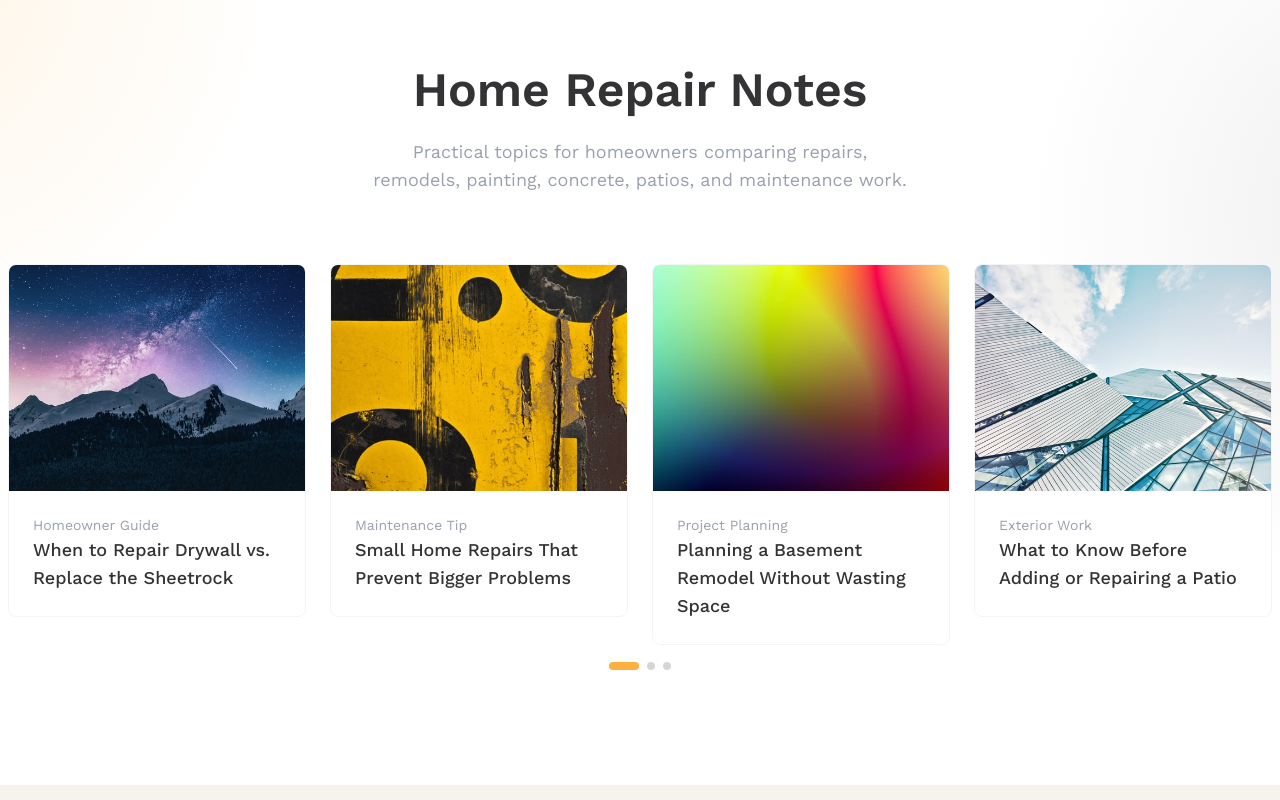
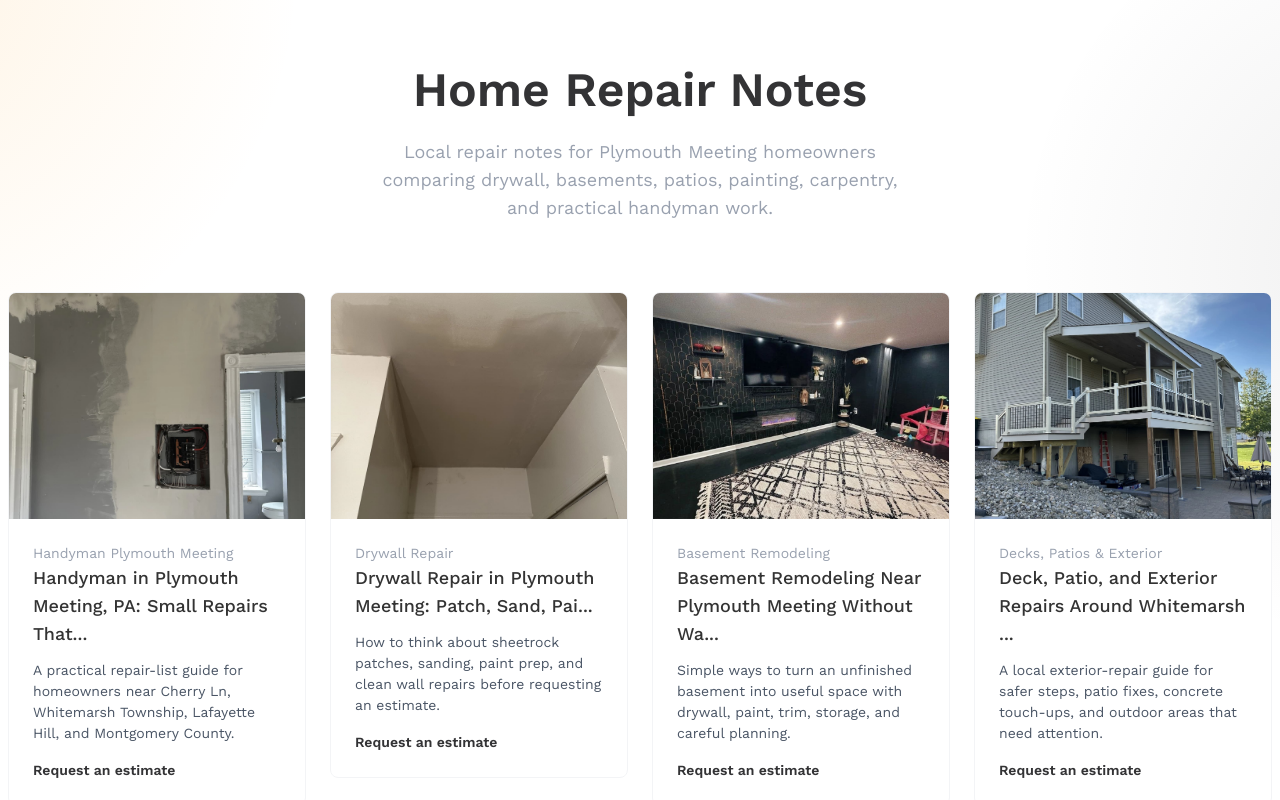
Before and after one commit to Jozaguts/lambert-works, a React (Vite) app: page / in a window 1280 px wide. Shown: the part 4780-5580 px from the top of the page. Built offline with nearby package versions, Linux system fonts and the light colour scheme.

Commit message:
Update blog content and images; replace existing posts with new handyman-related articles and excerpts

```diff
--- a/src/components/blog/Blog.jsx
+++ b/src/components/blog/Blog.jsx
@@ -1,7 +1,7 @@
-import img1 from "../../assets/images/blog/blog-1.jpg";
-import img2 from "../../assets/images/blog/blog-2.jpg";
-import img3 from "../../assets/images/blog/blog-3.jpg";
-import img4 from "../../assets/images/blog/blog-4.jpg";
+import handymanRepairs from "../../assets/images/IMG_6449.jpg";
+import drywallRepair from "../../assets/images/IMG_6898.jpg";
+import basementRemodel from "../../assets/images/IMG-20260401-WA0010.jpg.jpg";
+import exteriorRepairs from "../../assets/images/IMG_7150-1.jpg";
 import { Swiper, SwiperSlide } from "swiper/react";
 import { Pagination } from "swiper/modules";
 import MonoBlog from "./MonoBlog";
@@ -28,51 +28,39 @@ const custom_breakpoints = {
 const blogData = [
   {
     id: 1,
-    image: img1,
-    date: "Homeowner Guide",
-    comments: 0,
-    title: "When to Repair Drywall vs. Replace the Sheetrock",
-    link: "#!",
+    image: handymanRepairs,
+    date: "Handyman Plymouth Meeting",
+    title: "Handyman in Plymouth Meeting, PA: Small Repairs That Keep a Home Moving",
+    excerpt:
+      "A practical repair-list guide for homeowners near Cherry Ln, Whitemarsh Township, Lafayette Hill, and Montgomery County.",
+    link: "#contact",
   },
   {
     id: 2,
-    image: img2,
-    date: "Maintenance Tip",
-    comments: 0,
-    title: "Small Home Repairs That Prevent Bigger Problems",
-    link: "#!",
+    image: drywallRepair,
+    date: "Drywall Repair",
+    title: "Drywall Repair in Plymouth Meeting: Patch, Sand, Paint, and Finish",
+    excerpt:
+      "How to think about sheetrock patches, sanding, paint prep, and clean wall repairs before requesting an estimate.",
+    link: "#contact",
   },
   {
     id: 3,
-    image: img3,
-    date: "Project Planning",
-    comments: 0,
-    title: "Planning a Basement Remodel Without Wasting Space",
-    link: "#!",
+    image: basementRemodel,
+    date: "Basement Remodeling",
+    title: "Basement Remodeling Near Plymouth Meeting Without Wasting Space",
+    excerpt:
+      "Simple ways to turn an unfinished basement into useful space with drywall, paint, trim, storage, and careful planning.",
+    link: "#contact",
   },
   {
     id: 4,
-    image: img4,
-    date: "Exterior Work",
-    comments: 0,
-    title: "What to Know Before Adding or Repairing a Patio",
-    link: "#!",
-  },
-  {
-    id: 5,
-    image: img2,
-    date: "Painting Prep",
-    comments: 0,
-    title: "Why Paint Prep Matters More Than the Paint Brand",
-    link: "#!",
-  },
-  {
-    id: 6,
-    image: img1,
-    date: "Local Service",
-    comments: 0,
-    title: "Hiring a Handyman Near Plymouth Meeting, PA",
-    link: "#!",
+    image: exteriorRepairs,
+    date: "Decks, Patios & Exterior",
+    title: "Deck, Patio, and Exterior Repairs Around Whitemarsh and Conshohocken",
+    excerpt:
+      "A local exterior-repair guide for safer steps, patio fixes, concrete touch-ups, and outdoor areas that need attention.",
+    link: "#contact",
   },
 ];
 
@@ -82,7 +70,7 @@ const Blog = () => {
       <div className="max-w-135 text-center mx-auto pb-17.5">
         <p className="section-title pb-6">Home Repair Notes</p>
         <p className="text-xs xs:text-[16px] md:text-lg text-gray-400">
-          Practical topics for homeowners comparing repairs, remodels, painting, concrete, patios, and maintenance work.
+          Local repair notes for Plymouth Meeting homeowners comparing drywall, basements, patios, painting, carpentry, and practical handyman work.
         </p>
       </div>
       <Swiper
--- a/src/components/blog/MonoBlog.jsx
+++ b/src/components/blog/MonoBlog.jsx
@@ -16,6 +16,12 @@ const MonoBlog = ({ data }) => {
               ? `${data?.title.slice(0, 52)}...`
               : data?.title}
           </p>
+          <p className="mt-3 text-[12px] xs:text-[14px] text-gray-600">
+            {data?.excerpt}
+          </p>
+          <p className="mt-4 text-[12px] xs:text-[14px] font-semibold text-charcoal">
+            Request an estimate
+          </p>
         </div>
       </a>
     </div>
```
